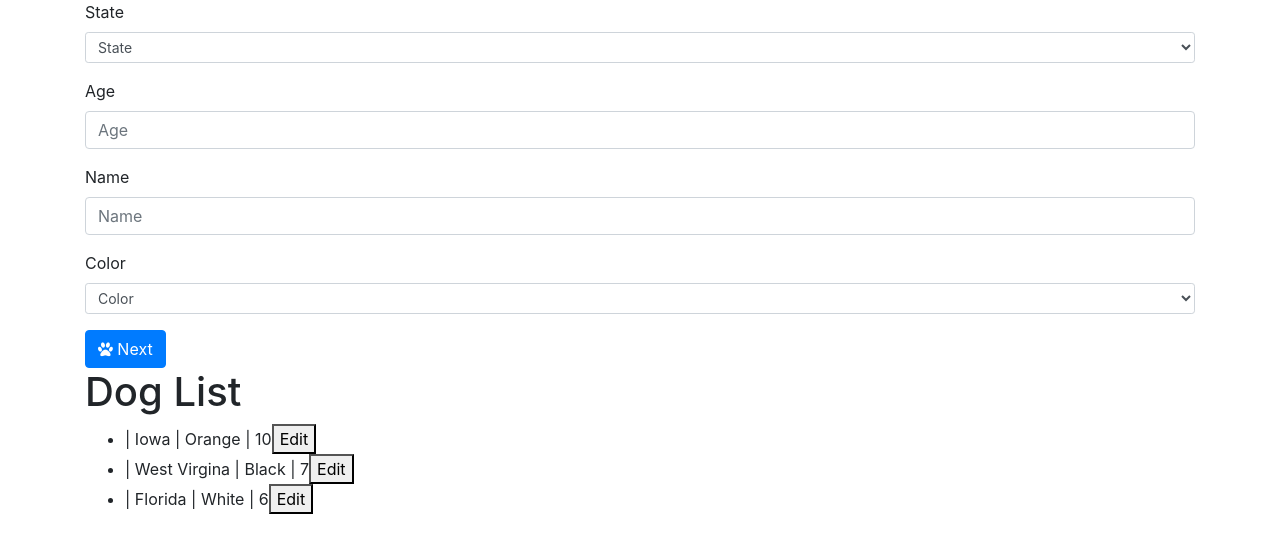
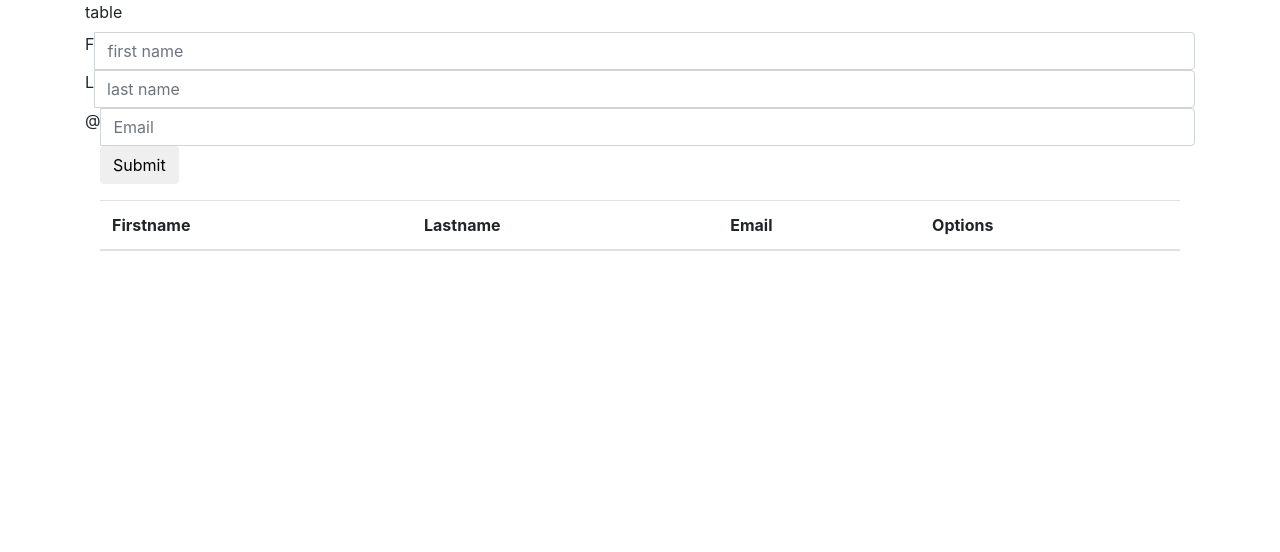
Before and after one commit to jmanock/fin-dog-bite, a React (Create React App) app: page / in a window 1280 px wide. Shown: the top 552 px of the page. Built offline with nearby package versions, Linux system fonts and the light colour scheme.

Commit message:
working on the edit function, to many bugs to use the last one

```diff
--- a/src/Components/DogForm.jsx
+++ b/src/Components/DogForm.jsx
@@ -31,12 +31,6 @@ class DogForm extends Component{
   }
 
   onChangeEdit = (e) =>{
-    let target = e.target.name;
-    if(target === 'name'){
-      this.props.changeTextEdit(target,e.target.value);
-    }else{
-      console.log('no');
-    }
     this.props.changeTextEdit(e.target.value);
   }
 
--- a/src/Components/Holder.jsx
+++ b/src/Components/Holder.jsx
@@ -1,7 +1,7 @@
 import React,{Component} from 'react';
 import DogForm from './DogForm';
 import DogList from './Edit';
-
+import Holding from './TestHold';
 class Holder extends Component{
   state = {
     dogs:[
@@ -27,10 +27,9 @@ class Holder extends Component{
   }
 
   handleChangeTextEdit = (x,text) =>{
-    if(x === 'name'){
-      this.setState({Name:text})
-    }
-    // this.setState({name:text});
+    this.setState({
+      Name:text
+    });
   }
 
   handleChangeSelectEdit = (text) =>{
@@ -75,8 +74,8 @@ class Holder extends Component{
   render(){
     return(
       <div>
-        <DogForm onDogAdd={this.handleDogAdd} text={this.state.Name} {...this.state} changeTextEdit={this.handleChangeTextEdit} onDogUpdate={this.hanleDogUpdate} changeSelectEdit={this.handleChangeSelectEdit} />
-        <DogList dogs={this.state.dogs} editDog={this.handleEditDog}/>
+        <Holding />
+
       </div>
     );
   }
--- a/src/Components/TestHold.jsx
+++ b/src/Components/TestHold.jsx
@@ -1,26 +1,106 @@
 import React,{Component} from 'react';
 
-class ListClients extends Component{
-  editClient(item){
-    this.props.editClient(item);
-  }
+class Holding extends Component {
+	constructor(props){
+		super(props);
+		this.state = {perro:'form-control',input:'Submit',name:'',lname:'',email:'',users:[]};
+	}
+	onSubmit(e){
+		e.preventDefault();
+		if(this.submitInput.value === 'Submit'){
+		const obj = {name:this.state.name,lname:this.state.lname,email:this.state.email};
+		this.setState({users:[...this.state.users,obj],name:'',lname:'',email:''});
+		}else
+			if(this.submitInput.value === 'Edit'){
+        var users = this.state.users;
+        console.log(users);
+		}
+	}
 
-  render(){
-    let clients = this.props.clients;
-    return(
-      <div>
-        <h1>List Clients</h1>
-        <ul>
-          {clients.map(item => (
-            <li key={item.id}>
-              <span>{item.name} | {item.state} | {item.id}</span>
-              <button onClick={this.editClient.bind(this,item)}>Edit</button>
-            </li>
-          ))}
-        </ul>
-      </div>
-    )
-  }
+	clearInputs(){
+		console.log('Clear Inputs');
+	}
+	deleteRow(row){
+		var pos = this.state.users.indexOf(row);
+		this.setState({users:this.state.users.slice(0,pos)});
+		this.clearInputs();
+
+	}
+editRow(row){
+	this.setState({
+    input:'Edit',
+    name:this.state.users[row].name,
+    lname:this.state.users[row].lname,
+    email:this.state.users[row].email
+  })
+	this.forceUpdate();
+	}
+render(){
+
+	return(
+		<div className="container">
+			<form className="form-horizontal" onSubmit={this.onSubmit.bind(this)}>
+				<label>table</label>
+				<div className="input-group">
+					<span className="input-group-addon">F</span>
+					<input required type="text" ref={(ref) => this.inputName = ref} onChange={event => this.setState({ name: event.target.value})}  value={this.state.name} className={this.state.perro} placeholder="first name" arial-describedby="basic-addon1"/>
+				</div>
+				<div className="input-group">
+					<span className="input-group-addon">L</span>
+					<input type="text" required ref={(ref) => this.inputLname = ref} onChange={event => this.setState({ lname: event.target.value})} value={this.state.lname} className="form-control"  placeholder="last name" arial-describedby="basic-addon1"/>
+				</div>
+				<div className="input-group">
+					<span className="input-group-addon">@</span>
+					<input type="email" required ref={(ref) => this.inputEmail = ref} onChange={event => this.setState({ email: event.target.value})} value={this.state.email} className="form-control" placeholder="Email" aria-describedby="basic-addon1" />
+				</div>
+				<div className="form-group">
+					<div className="col-sm-offset-2 col-sm-10">
+					  <input type="submit"  ref={(ref) => this.submitInput = ref} value={this.state.input} className="btn btn-default"/>
+					</div>
+				</div>
+
+				<input type="hidden" className="row-ref" value="" ref={(ref) => this.rowRef = ref}/>
+			</form>
+			<div className="container" >
+				<table className="table table-hover">
+					<thead>
+						<tr>
+							<th>Firstname</th>
+							<th>Lastname</th>
+							<th>Email</th>
+							<th>Options</th>
+						</tr>
+					</thead>
+					<tbody>
+
+						{this.state.users.map((data,index) => {
+
+return <Row editRow= {this.editRow.bind(this)} users = {this.state.users}  data = {data} key={index} row={index} deleteRow={this.deleteRow.bind(this)} />
+						})}
+
+					</tbody>
+				</table>
+			</div>
+		</div>
+	);
+}
+}
+class Row extends Component{
+
+	render(){
+		return (
+			<tr>
+				<td>{this.props.data.name}</td>
+
+				<td>{this.props.data.lname}</td>
+
+				<td>{this.props.data.email}</td>
+        <td><button onClick={() => {this.props.deleteRow(this.props.row)}}>Trash</button></td>
+        <td><button onClick={() =>{this.props.editRow(this.props.row)}}>Edit</button></td>
+			</tr>
+
+		);
+	}
 }
 
-export default ListClients;
+export default Holding;
```
